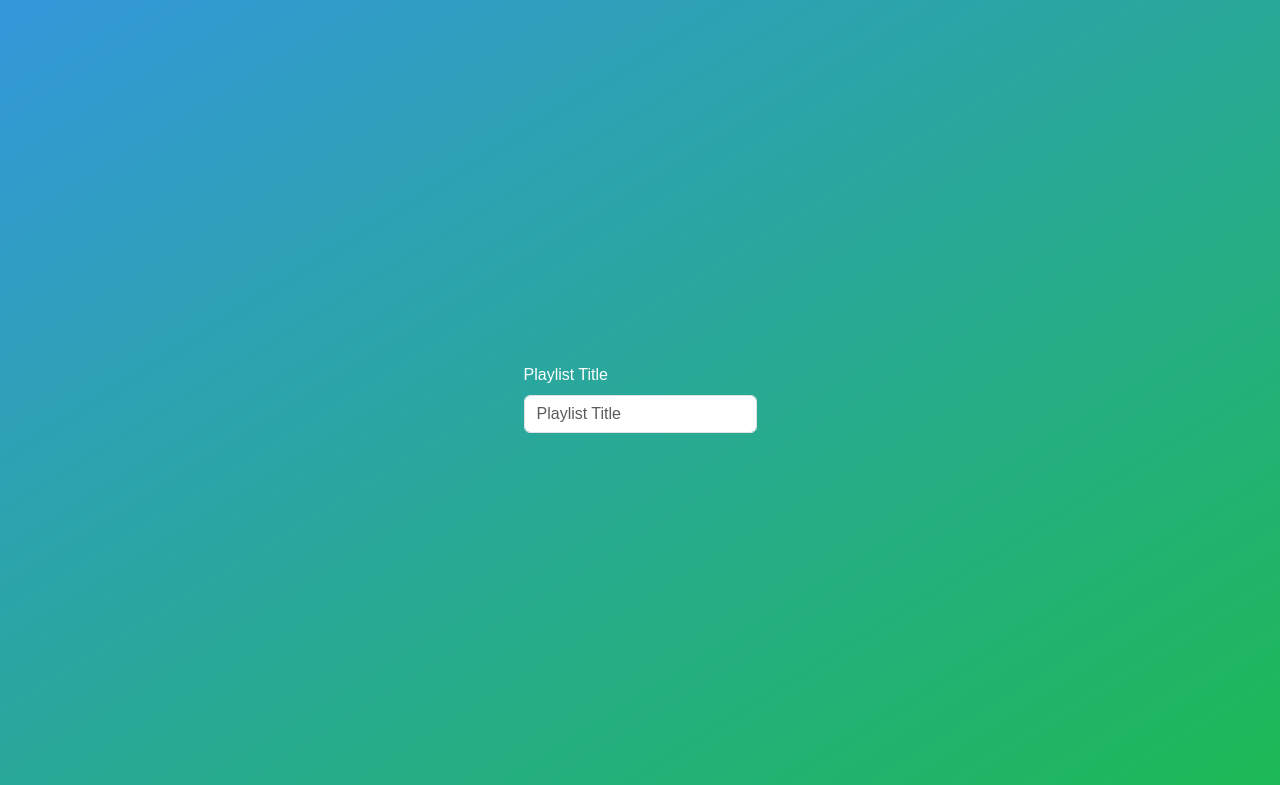
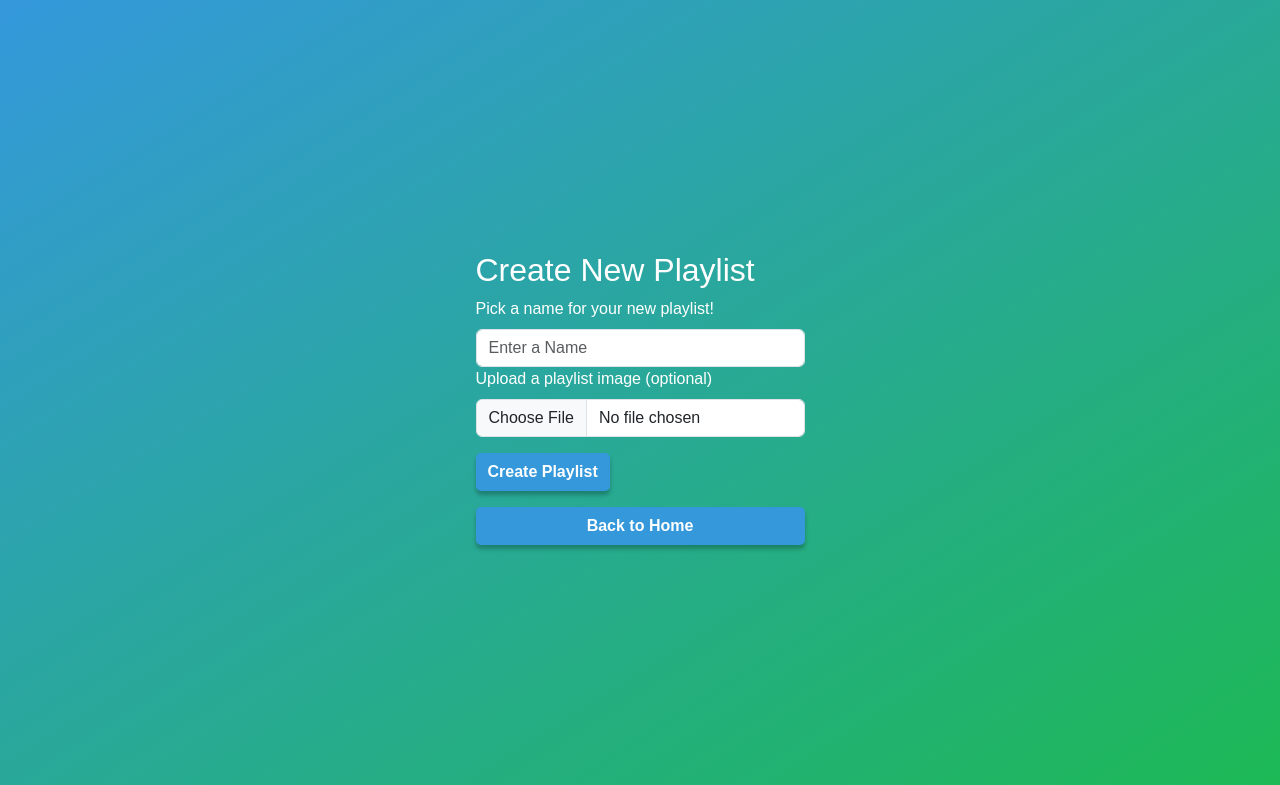
Before and after one commit to Austin-Metke/CST205-Final-Project, a Flask app: template templates/playlist_maker.html in a window 1280 px wide. Shown: the top 785 px of the page. Run offline with Flask 3, Linux system fonts and the light colour scheme; the template is opened without the code that fills it: values that come from a table or form of the project are taken from there, others are empty; some libraries are stand-ins or nearby versions.

Commit message:
Updated playlist_maker and view_new_playlists to allow user to add a photo and add songs to playlist. Not yet working

```diff
--- a/app.py
+++ b/app.py
@@ -2,10 +2,12 @@ from flask import Flask, redirect, request, session, url_for, render_template
 from flask_wtf import FlaskForm
 from flask_session import Session
 from flask_caching import Cache
-from wtforms import StringField, SubmitField
+from wtforms import StringField, SubmitField, FileField
+from flask_wtf.file import FileAllowed
 from wtforms.validators import DataRequired
 from spotipy import Spotify, util
 from spotipy.oauth2 import SpotifyOAuth
+from werkzeug.utils import secure_filename
 from datetime import timedelta
 import os, requests
 import config
@@ -42,13 +44,26 @@ SPOTIPY_SCOPE = 'playlist-modify-public playlist-modify-private user-library-rea
 # Spotipy OAuth handler
 sp_oauth = SpotifyOAuth(SPOTIPY_CLIENT_ID, SPOTIPY_CLIENT_SECRET, SPOTIPY_REDIRECT_URI, scope=SPOTIPY_SCOPE)
 
+# Allow user to upload playlist cover photo
+app.config['UPLOAD_FOLDER'] = 'CST205-Final-Project/static/playlist_covers'
+# https://claireyoshioka.myportfolio.com/spotify-playlist-covers
+ALLOWED_EXTENSIONS = {'jpg', 'jpeg', 'png', 'gif', 'heic'}
 class CreatePlaylistForm(FlaskForm):
     playlist_name = StringField('Playlist Name', validators=[DataRequired()])
+    # Allows user to add photo cover to playlist
+    playlist_image = FileField('Playlist Image', validators=[FileAllowed(ALLOWED_EXTENSIONS, 'Images only.')])
     submit = SubmitField('Create Playlist')
+
+# Search for songs to add to newly created playlist, not yet working
+class SongSearchForm(FlaskForm):
+    search_query = StringField('Search for Song or Artist', validators=[DataRequired()])
+    submit = SubmitField('Search')
 
 class AddSongForm(FlaskForm):
     track_uri = StringField('Spotify Track URI', validators=[DataRequired()])
     submit = SubmitField('Add Song')
+
+
 
 @app.route('/')
 def index():
@@ -108,13 +123,77 @@ def add_song(playlist_id):
             # Add the song to the playlist
             sp.playlist_add_items(playlist_id, [track_uri])
 
-    return redirect(url_for('view_playlist', playlist_id=playlist_id))
+    return redirect(url_for('view_playlists', playlist_id=playlist_id))
+
+@app.route('/playlist_maker', methods=['GET', 'POST'])
+def playlist_maker():
+    if isLoggedIn():
+        form = CreatePlaylistForm()
+
+        if form.validate_on_submit():
+            token_info = session.get('token_info', None)
+
+            if token_info:
+                sp = Spotify(auth=token_info['access_token'])
+
+                # Refresh the token if it's expired
+                if sp_oauth.is_token_expired(token_info):
+                    token_info = sp_oauth.refresh_access_token(token_info['refresh_token'])
+                    session['token_info'] = token_info
+                    sp = Spotify(auth=token_info['access_token'])
+
+                playlist_name = form.playlist_name.data
+                playlist_image = form.playlist_image.data
+
+                # Create the playlist
+                playlist = sp.user_playlist_create(sp.current_user()['id'], playlist_name)
+
+                # Upload playlist image
+                if playlist_image:
+                    filename = secure_filename(playlist_image.filename)
+                    playlist_image_path = os.path.join(app.config['UPLOAD_FOLDER'], filename)
+
+                    # Ensure the folder exists
+                    if not os.path.exists(app.config['UPLOAD_FOLDER']):
+                        os.makedirs(app.config['UPLOAD_FOLDER'])
+
+                    playlist_image.save(playlist_image_path)
+
+                    # Set playlist cover image using Spotify API
+                    with open(playlist_image_path, 'rb') as image_file:
+                        sp.playlist_upload_cover_image(playlist['id'], image_file.read())
+
+                    # Remove the uploaded image file
+                    os.remove(playlist_image_path)
+
+                # Redirect to view the newly created playlist
+                return redirect(url_for('view_new_playlists'))
+
+        return render_template('playlist_maker.html', form=form)
 
 
-@app.route('/playlist_maker')
-def playlist_maker():
-    if(isLoggedIn()):
-        return render_template('playlist_maker.html')
+
+# Views newly created playlist instead of all current playlists
+@app.route('/view_new_playlists', methods=['GET', 'POST'])
+def view_new_playlists():
+    token_info = session.get('token_info', None)
+
+    if isLoggedIn():
+        sp = Spotify(auth=token_info['access_token'])
+
+        playlists = sp.current_user_playlists()['items']
+
+        form = AddSongForm()
+
+
+        if request.method == 'POST' and form.validate_on_submit():
+            track_uri = form.track_uri.data
+            selected_playlist_id = request.form.get('playlist_id')
+
+            if selected_playlist_id:
+                sp.playlist_add_items(selected_playlist_id, [track_uri])
+
+        return render_template('view_new_playlists.html', playlists=playlists, form=form)
 
 @app.route('/view_playlists')
 @cache.memoize(timeout=cache_timout)
@@ -131,7 +210,6 @@ def view_playlists():
         playlists = sp.current_user_playlists()
         return render_template('view_playlists.html', playlists=playlists)
     return redirect(url_for('index'))
-
 
 # Lots of decorators, @cache.memoize caches data on the page to prevent unnecessary API calls
 # The two separate route decorators allow us to send data from the webpage to change the limit and time_range
--- a/templates/playlist_maker.html
+++ b/templates/playlist_maker.html
@@ -12,11 +12,35 @@
     <title>Playlist Maker</title>
 </head>
 
+
+<title>Playlist Maker</title>
+</head>
+
 <body>
 
     <div class="mb-1">
-        <label for="formGroupExampleInput" class="form-label">Playlist Title</label>
-        <input type="text" class="form-control" id="formGroupExampleInput" placeholder="Playlist Title">
+        <h2>Create New Playlist</h2>
+        <form method="POST" action="{{ url_for('playlist_maker') }}" enctype="multipart/form-data">
+            {{ form.csrf_token }}
+
+            <label for="playlist_name" class="form-label">Pick a name for your new playlist!</label>
+            <input type="text" class="form-control" id="playlist_name" name="playlist_name" placeholder="Enter a Name">
+
+            <label for="playlist_image" class="form-label">Upload a playlist image (optional)</label>
+            <input type="file" class="form-control" id="playlist_image" name="playlist_image" accept="image/*">
+            <button type="submit" class="btn btn-primary mt-3">Create Playlist</button>
+
+
+        </form>
+
+        {% if redirect_to_view %}
+            <script>
+                window.location.href = "{{ url_for('view_new_playlists') }}";
+            </script>
+        {% endif %}
+
+        <a href="{{ url_for('index') }}" class="btn btn-primary mt-3">Back to Home</a>
+
     </div>
 
 </body>
```
Also changed, not shown: templates/view_new_playlists.html (added, +50 -0 lines), CST205-Final-Project/static/playlist_covers/img1.jpeg (added), CST205-Final-Project/static/playlist_covers/img2.jpeg (added), CST205-Final-Project/static/playlist_covers/img3.jpeg (added), CST205-Final-Project/static/playlist_covers/img5.jpeg (added), static/playlist_covers/img1.jpeg (added), static/playlist_covers/img2.jpeg (added), static/playlist_covers/img3.jpeg (added), static/playlist_covers/img4.jpeg (added), static/playlist_covers/img5.jpeg (added).
